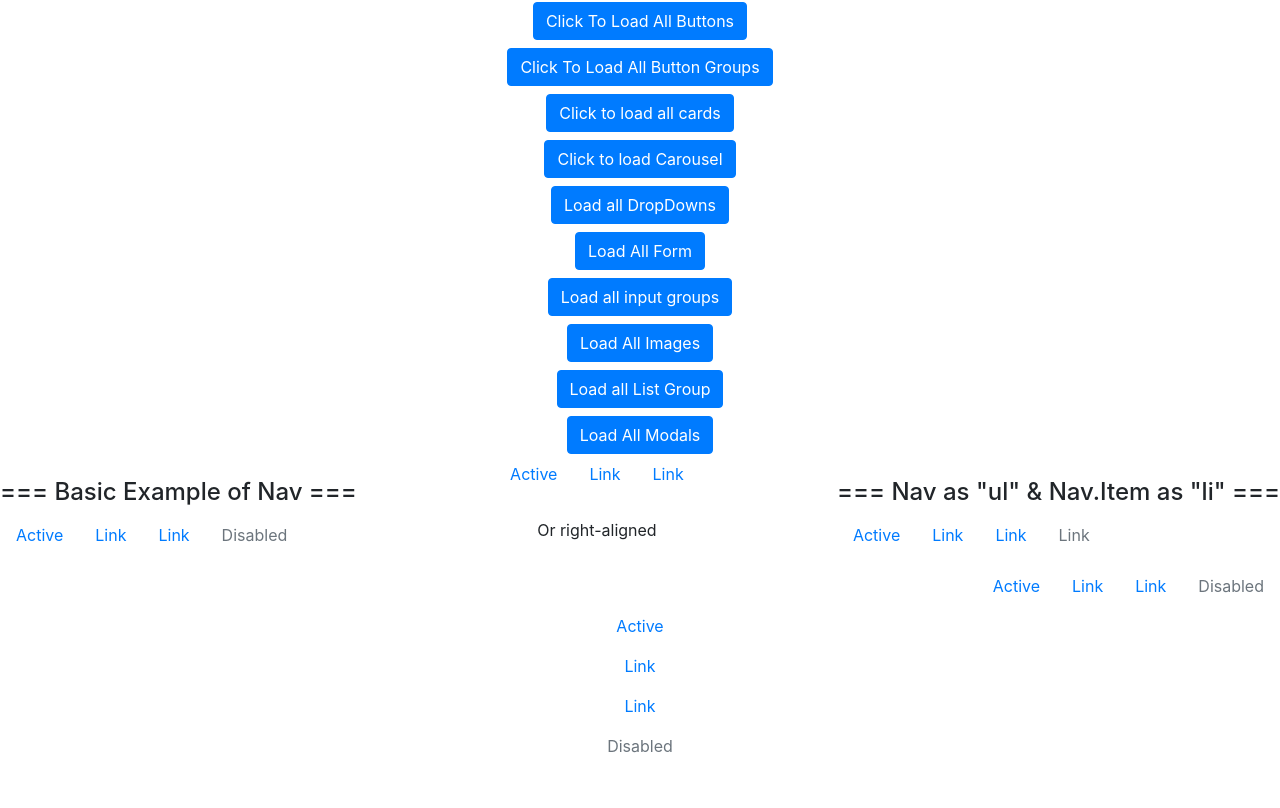
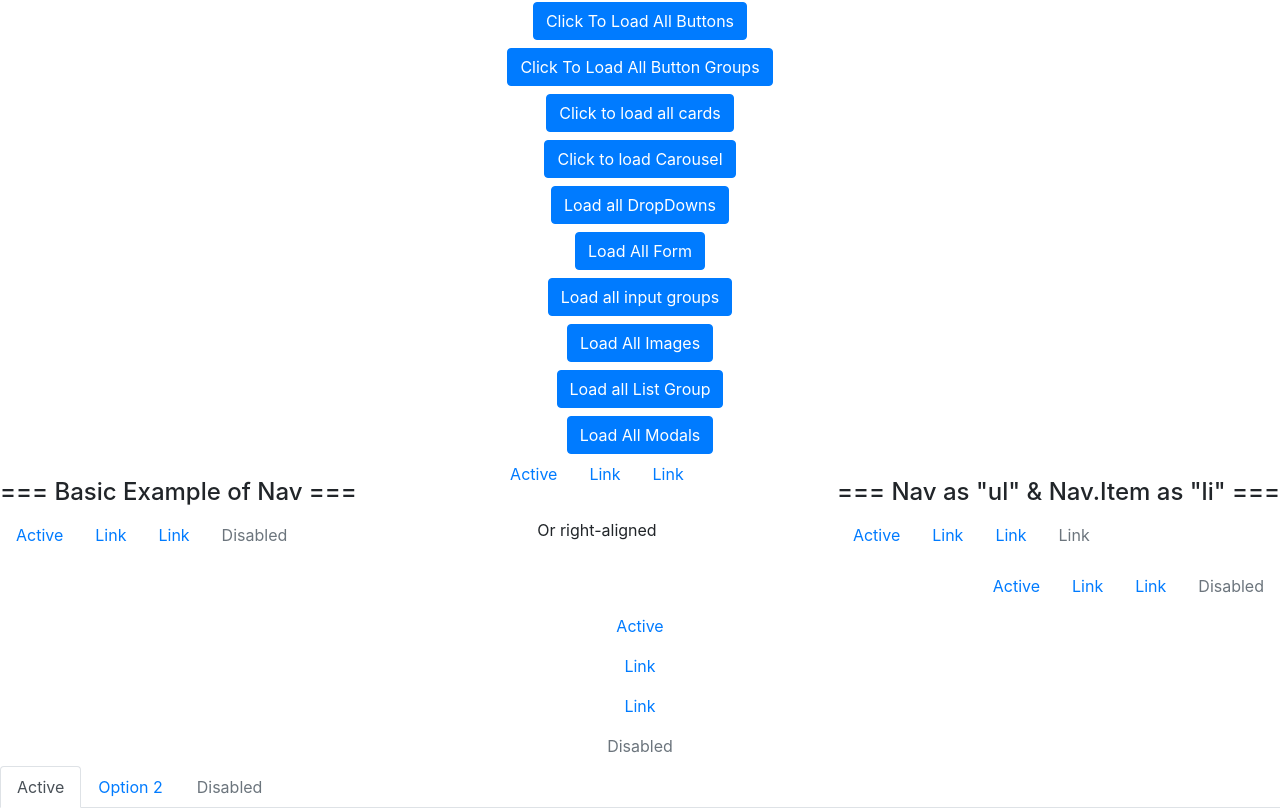
Before and after one commit to Khwajapasha/Boosrtrap-Practice, a React (Create React App) app: page / in a window 1280 px wide. Shown: the part 316-1124 px from the top of the page. Before the commit the page ends 1082 px from the top, so only its background shows below. Built offline with nearby package versions, Linux system fonts and the light colour scheme.

Commit message:
Nav as a Tab

```diff
--- a/src/Component/MainBodySection/NavsComponent/AllNavs.jsx
+++ b/src/Component/MainBodySection/NavsComponent/AllNavs.jsx
@@ -3,6 +3,7 @@ import { NavAlignment } from "./NavAlignment";
 import { NavBasicExample } from "./NavBasicExample";
 import { NavsAsLi } from "./NavsAsLi";
 import { NavVerticalAlignment } from "./NavVerticalAlignment";
+import { NavAsTab } from "./NavAsTab";
 
 export const AllNavs = () => {
   return (
@@ -11,6 +12,7 @@ export const AllNavs = () => {
       <NavsAsLi />
       <NavAlignment />
       <NavVerticalAlignment />
+      <NavAsTab />
     </div>
   );
 };
--- /dev/null
+++ b/src/Component/MainBodySection/NavsComponent/NavAsTab.jsx
@@ -0,0 +1,21 @@
+import React from "react";
+import { Nav } from "react-bootstrap";
+export const NavAsTab = () => {
+  return (
+    <div>
+      <Nav variant="tabs" defaultActiveKey="/home">
+        <Nav.Item>
+          <Nav.Link href="/home">Active</Nav.Link>
+        </Nav.Item>
+        <Nav.Item>
+          <Nav.Link eventKey="link-1">Option 2</Nav.Link>
+        </Nav.Item>
+        <Nav.Item>
+          <Nav.Link eventKey="disabled" disabled>
+            Disabled
+          </Nav.Link>
+        </Nav.Item>
+      </Nav>
+    </div>
+  );
+};
```
